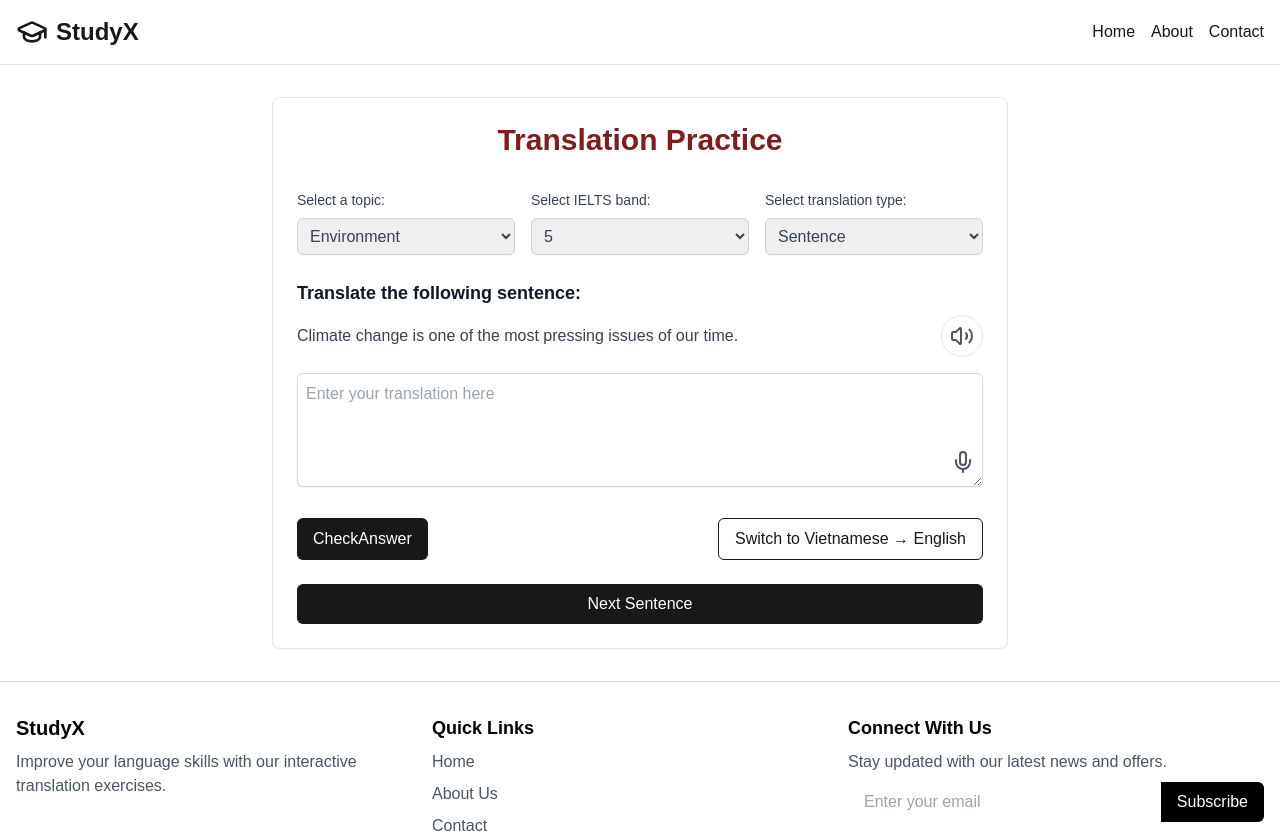
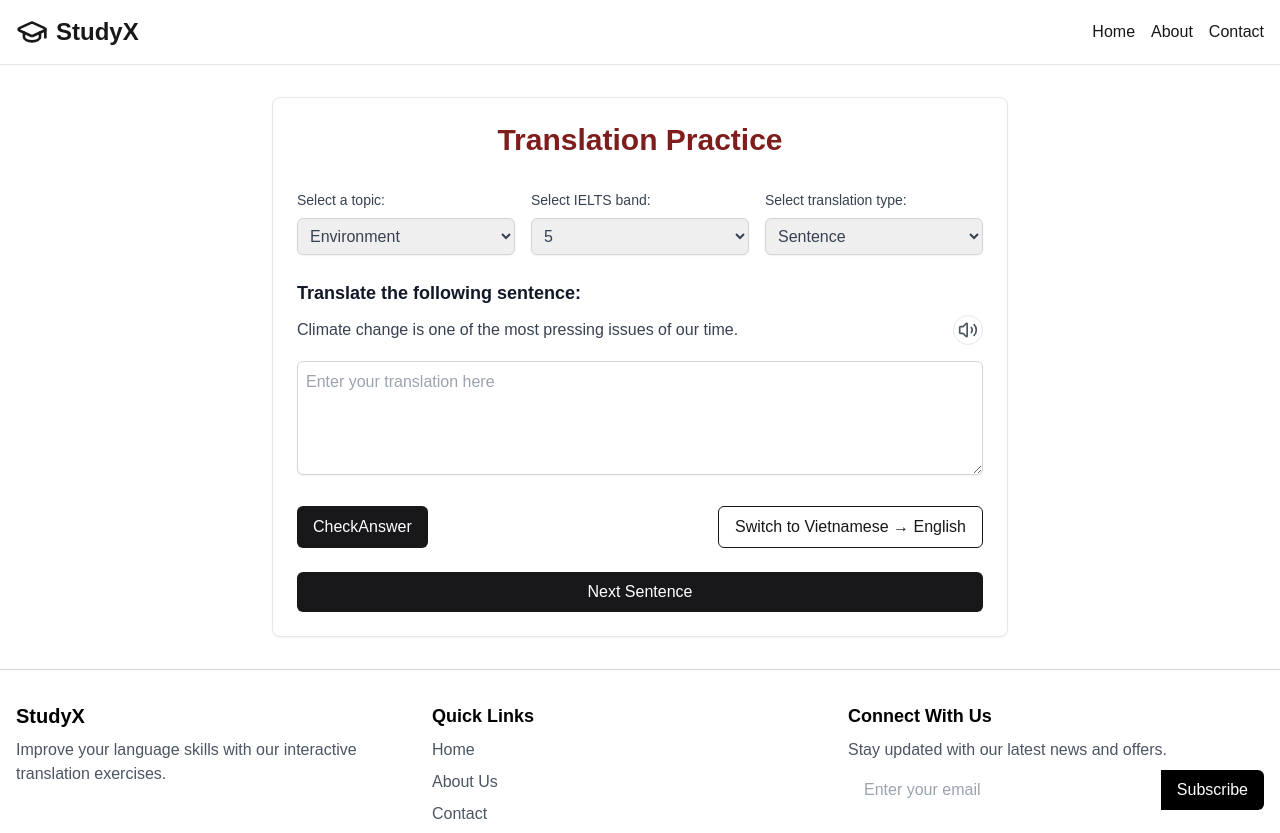
Before and after one commit to dqh999/askly-app, a Next.js app in the folder client/: page / in a window 1280 px wide. Shown: the top 833 px of the page. Built offline with nearby package versions, Linux system fonts and the light colour scheme.

Commit message:
client: fix lang vi-vn

```diff
--- a/client/src/app/page.tsx
+++ b/client/src/app/page.tsx
@@ -90,16 +90,18 @@ export default function TranslationPractice() {
             <h2 className="text-lg font-semibold text-gray-900 mb-2">
               Translate the following sentence:
             </h2>
-            <div className='flex flex-row justify-between items-center r mb-4 space-x-1'>
+            <div className='flex flex-col sm:flex-row sm:justify-between sm:items-center items-start mb-4 space-x-1'>
               <p className="text-gray-700">
                 {isEnglishToVietnamese ? currentContent?.english : currentContent?.vietnamese}
               </p>
-              <button className="text-gray-500 border p-2 rounded-full"
+              {isEnglishToVietnamese && (
+                <button className="text-gray-500 border p-1 rounded-full"
                   onClick={playContentToSpeech}>
-                <i className='text-gray-600'>
-                  <svg xmlns="http://www.w3.org/2000/svg" width="24" height="24" viewBox="0 0 24 24" fill="none" stroke="currentColor" strokeWidth="2" strokeLinecap="round" strokeLinejoin="round"><path d="M11 4.702a.705.705 0 0 0-1.203-.498L6.413 7.587A1.4 1.4 0 0 1 5.416 8H3a1 1 0 0 0-1 1v6a1 1 0 0 0 1 1h2.416a1.4 1.4 0 0 1 .997.413l3.383 3.384A.705.705 0 0 0 11 19.298z" /><path d="M16 9a5 5 0 0 1 0 6" /><path d="M19.364 18.364a9 9 0 0 0 0-12.728" /></svg>
+                  <i className='text-gray-600 '>
+                    <svg xmlns="http://www.w3.org/2000/svg" width="20" height="20" viewBox="0 0 24 24" fill="none" stroke="currentColor" strokeWidth="2" strokeLinecap="round" strokeLinejoin="round"><path d="M11 4.702a.705.705 0 0 0-1.203-.498L6.413 7.587A1.4 1.4 0 0 1 5.416 8H3a1 1 0 0 0-1 1v6a1 1 0 0 0 1 1h2.416a1.4 1.4 0 0 1 .997.413l3.383 3.384A.705.705 0 0 0 11 19.298z" /><path d="M16 9a5 5 0 0 1 0 6" /><path d="M19.364 18.364a9 9 0 0 0 0-12.728" /></svg>
                   </i>
                 </button>
+              )}
             </div>
             <div className='relative'>
               <textarea
@@ -109,6 +111,7 @@ export default function TranslationPractice() {
                 rows={4}
                 placeholder="Enter your translation here"
               />
+              {!isEnglishToVietnamese && (
                 <button
                   onClick={handleSpeedToText}
                   className="absolute bottom-5 right-2">
@@ -125,6 +128,7 @@ export default function TranslationPractice() {
                     </i>
                   }
                 </button>
+              )}
             </div>
           </div>
           {emptyAnswerError && (
--- a/client/src/component/SelectComponent.tsx
+++ b/client/src/component/SelectComponent.tsx
@@ -19,7 +19,7 @@ const SelectComponent = ({
                 id="topic"
                 value={input}
                 onChange={(e) => { handleInputChange(e) }}
-                className="w-full p-2 text-gray-700 border border-gray-300 rounded-md shadow-sm focus:ring-red-500 focus:border-red-500"
+                className="w-full p-2 text-gray-700 border border-gray-300 rounded-md shadow-sm"
             >
                 {options.map((option, index) => (
                     <option key={index} value={option}>
--- a/client/src/hook/useTextToSpeed.ts
+++ b/client/src/hook/useTextToSpeed.ts
@@ -1,7 +1,7 @@
 import { useCallback } from 'react';
 
 export const useTextToSpeed = () => {
-    const speak = useCallback((text: string, lang = 'en-US') => {
+    const speak = useCallback((text: string, lang: string) => {
         const utterance = new SpeechSynthesisUtterance(text);
         utterance.lang = lang;
         window.speechSynthesis.speak(utterance);
--- a/client/src/hook/useTranslationPractice.ts
+++ b/client/src/hook/useTranslationPractice.ts
@@ -21,7 +21,7 @@ export const useTranslationPractice = () => {
 
   const [currentContent, setCurrentContent] = useState<Content>(defaultContent);
 
-  const { speak }: { speak: (text: string, lang?: string) => void } = useTextToSpeed();
+  const { speak }: { speak: (text: string, lang: string) => void } = useTextToSpeed();
 
   const {
     setLanguage,
@@ -170,13 +170,13 @@ export const useTranslationPractice = () => {
   }, [isCheckAnswerLoading, isCheckAnswer, completion])
 
   const playContentToSpeech = () => {
-    const lang = isEnglishToVietnamese ? 'vi-VN' : 'en-US';
+    const lang = !isEnglishToVietnamese ? 'vi-VN' : 'en-US';
     const content = isEnglishToVietnamese ? currentContent.english : currentContent.vietnamese;
-    speak(content, lang);
+    speak(content, 'en-US' );
   }
   const convertSpeedToText = () => {
-    const lang = !isEnglishToVietnamese ? 'vi-VN' : 'en-US';
-    setLanguage(lang);
+    // const lang = !isEnglishToVietnamese ? 'vi-VN' : 'en-US';
+    setLanguage('en-US');
     startListening();
     setUserAnswer(transcript);
   }
```
Lines whose indentation alone changed are shown as unchanged.
